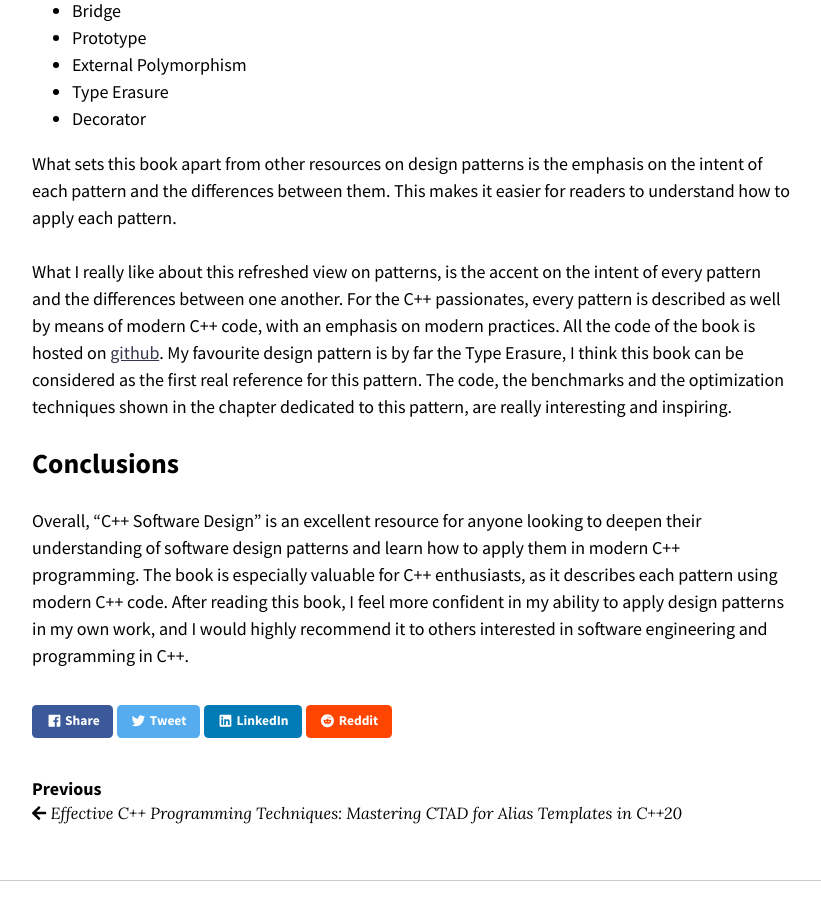
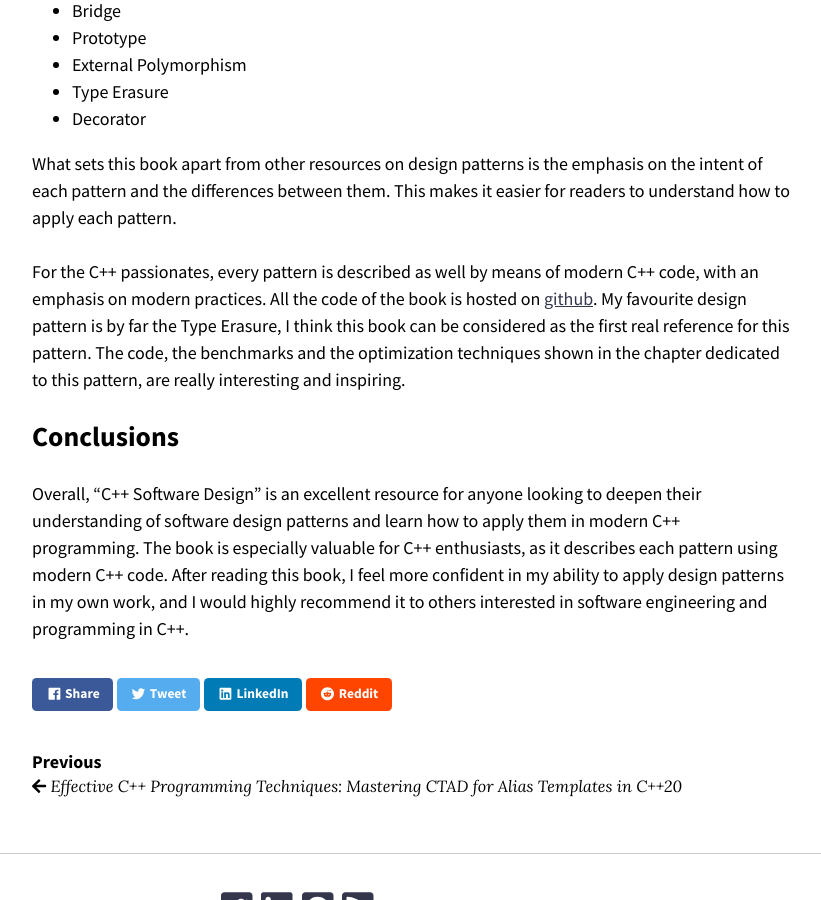
Before and after one commit to NikBomb/buildsucceded, a Jekyll site: the page built from _posts/2023-14-04-cpp-sofware-design.markdown, in a window 1280 px wide and 900 px high, scrolled down 986 px. Shown: the whole window, without its empty margins (343-1164 px from the left). Built offline with Jekyll 4.4.1, drawn with Linux system fonts in a browser that asks for light colours; nearby versions of some CDN libraries.

Commit message:
Modified again review on software design pattern

```diff
--- a/_posts/2023-14-04-cpp-sofware-design.markdown
+++ b/_posts/2023-14-04-cpp-sofware-design.markdown
@@ -30,7 +30,7 @@ In just a little more than 400 pages, Klaus gives not only a modern definition o
 
 What sets this book apart from other resources on design patterns is the emphasis on the intent of each pattern and the differences between them. This makes it easier for readers to understand how to apply each pattern.
 
-What I really like about this refreshed view on patterns, is the accent on the intent of every pattern and the differences between one another. For the C++ passionates, every pattern is described as well by means of modern C++ code, with an emphasis on modern practices. All the code of the book is hosted on [github](https://github.com/igl42/cpp_software_design). My favourite design pattern is by far the Type Erasure, I think this book can be considered as the first real reference for this pattern. The code, the benchmarks and the optimization techniques shown in the chapter dedicated to this pattern, are really interesting and inspiring.
+For the C++ passionates, every pattern is described as well by means of modern C++ code, with an emphasis on modern practices. All the code of the book is hosted on [github](https://github.com/igl42/cpp_software_design). My favourite design pattern is by far the Type Erasure, I think this book can be considered as the first real reference for this pattern. The code, the benchmarks and the optimization techniques shown in the chapter dedicated to this pattern, are really interesting and inspiring.
 
 ## Conclusions
 
```
